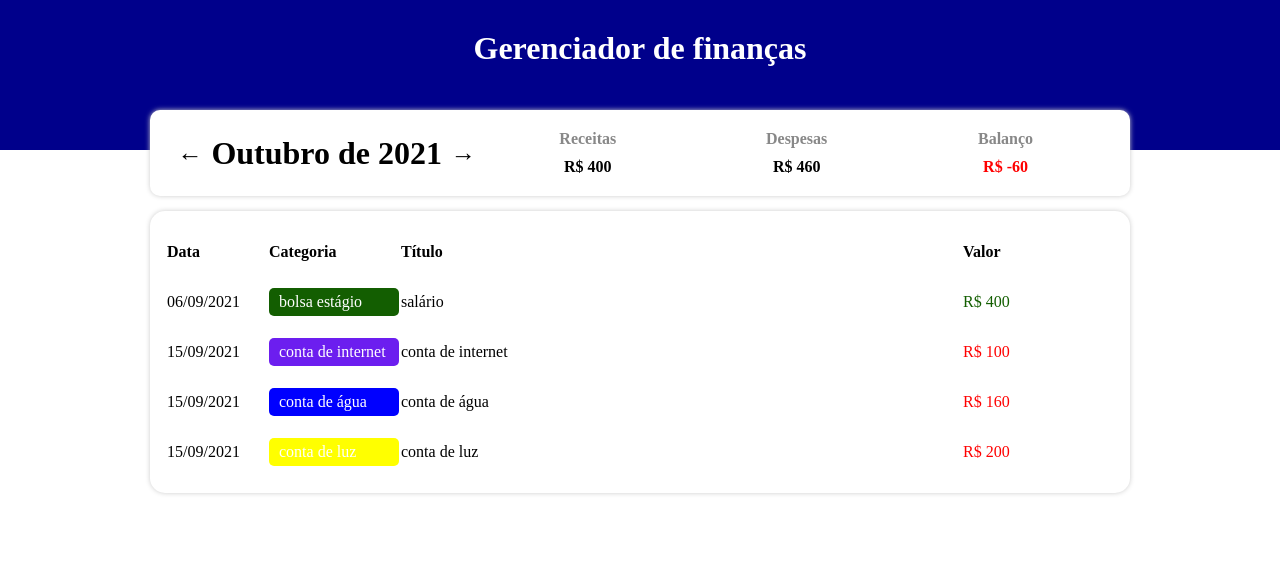
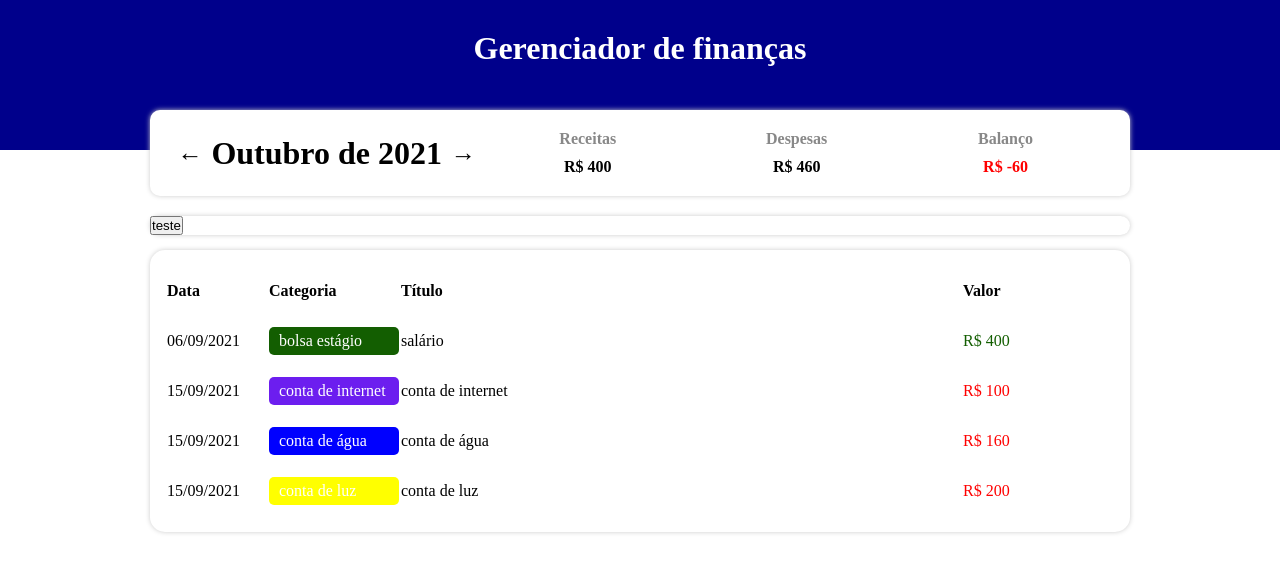
Before and after one commit to gabriel-O-C/expense-tracker-web, a React (Create React App) app: page / in a window 1280 px wide. Shown: the top 572 px of the page. Built offline with nearby package versions, Linux system fonts and the light colour scheme.

Commit message:
feat: adding items by click

```diff
--- a/src/App.tsx
+++ b/src/App.tsx
@@ -1,7 +1,7 @@
 import React, { useEffect, useState } from "react";
 import { ThemeProvider } from "styled-components";
 import * as C from "./App.styles";
-import { Header, InfoArea, TableArea } from "./components";
+import { Header, InfoArea, InputArea, TableArea } from "./components";
 import theme from "./styles/theme";
 import { items } from "./data/items";
 import { filterListByMonth, getCurrentMonth } from "./helpers/dateFilters";
@@ -36,6 +36,11 @@ function App() {
   const handleMonthChange = (newMonth: string) => {
     setCurrentMonth(newMonth);
   };
+  const handleAddItem = (item: Item) => {
+    let newList = [...list];
+    newList.push(item);
+    setList(newList);
+  };
   return (
     <ThemeProvider theme={theme}>
       <C.Container>
@@ -47,6 +52,7 @@ function App() {
             income={income}
             expense={expense}
           />
+          <InputArea onAdd={handleAddItem} />
           <TableArea list={filteredList} />
         </C.Main>
       </C.Container>
--- /dev/null
+++ b/src/components/InputArea/index.tsx
@@ -0,0 +1,26 @@
+import React from "react";
+import { Container } from "./styles";
+import { Item } from "../../types/Item";
+
+type Props = {
+  onAdd: (item: Item) => void;
+};
+
+const InputArea = ({ onAdd }: Props) => {
+  const handleAddEvent = () => {
+    let newItem: Item = {
+      date: new Date(2021, 10, 1),
+      category: "food",
+      title: "teste",
+      value: 320.23,
+    };
+    onAdd(newItem);
+  };
+  return (
+    <Container>
+      <button onClick={handleAddEvent}>teste</button>
+    </Container>
+  );
+};
+
+export default InputArea;
--- /dev/null
+++ b/src/components/InputArea/styles.ts
@@ -0,0 +1,8 @@
+import styled from "styled-components";
+
+export const Container = styled.div`
+  background-color: ${(props) => props.theme.colors.text};
+  box-shadow: 0 0 5px ${(props) => props.theme.colors.light_gray};
+  border-radius: 10px;
+  margin-top: 20px;
+`;
--- a/src/components/index.tsx
+++ b/src/components/index.tsx
@@ -3,3 +3,4 @@ export { default as TableArea } from "./TableArea";
 export { default as TableItem } from "./TableItem";
 export { default as InfoArea } from "./InfoArea";
 export { default as ResumeItem } from "./ResumeItem";
+export { default as InputArea } from "./InputArea";
```
